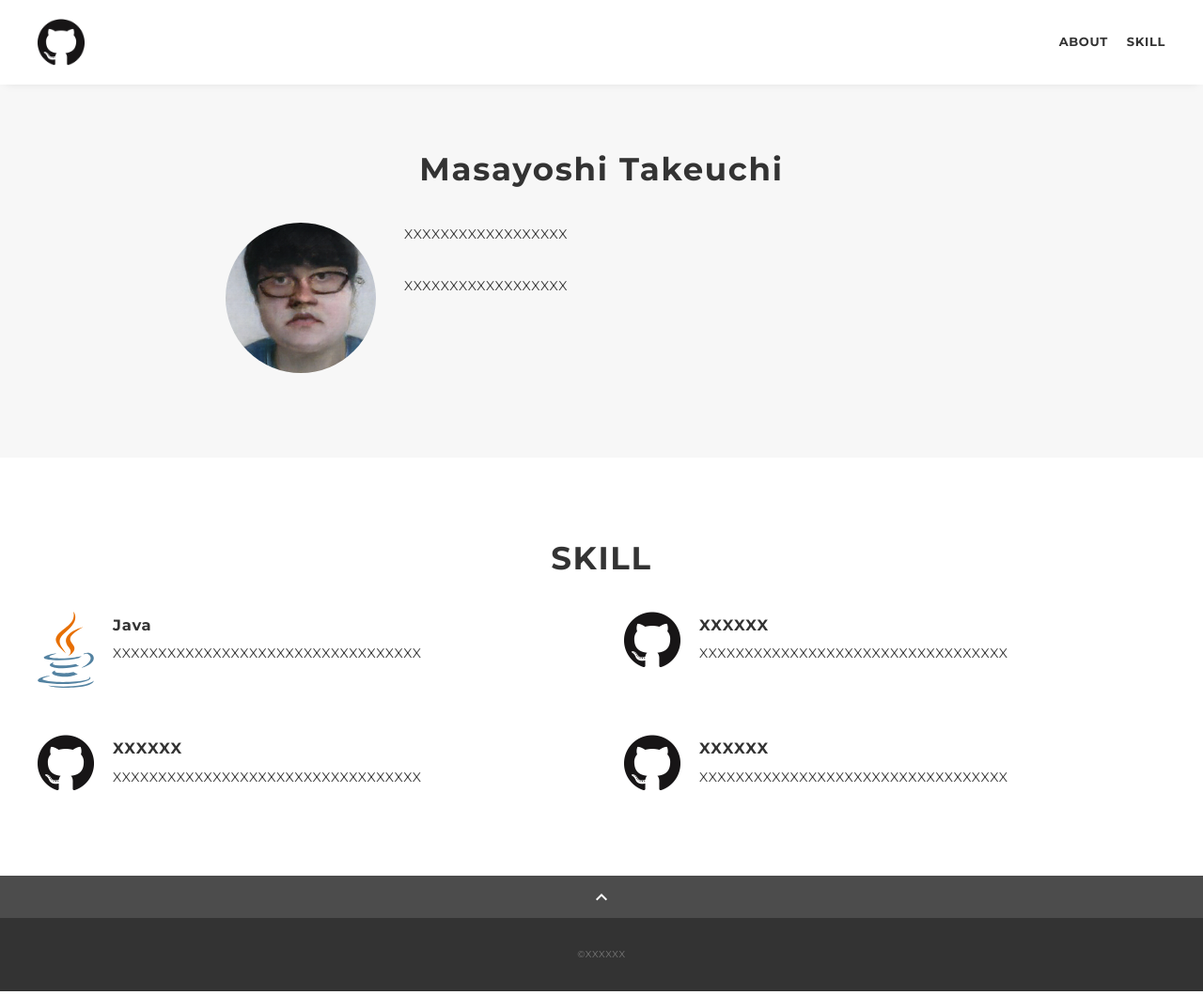
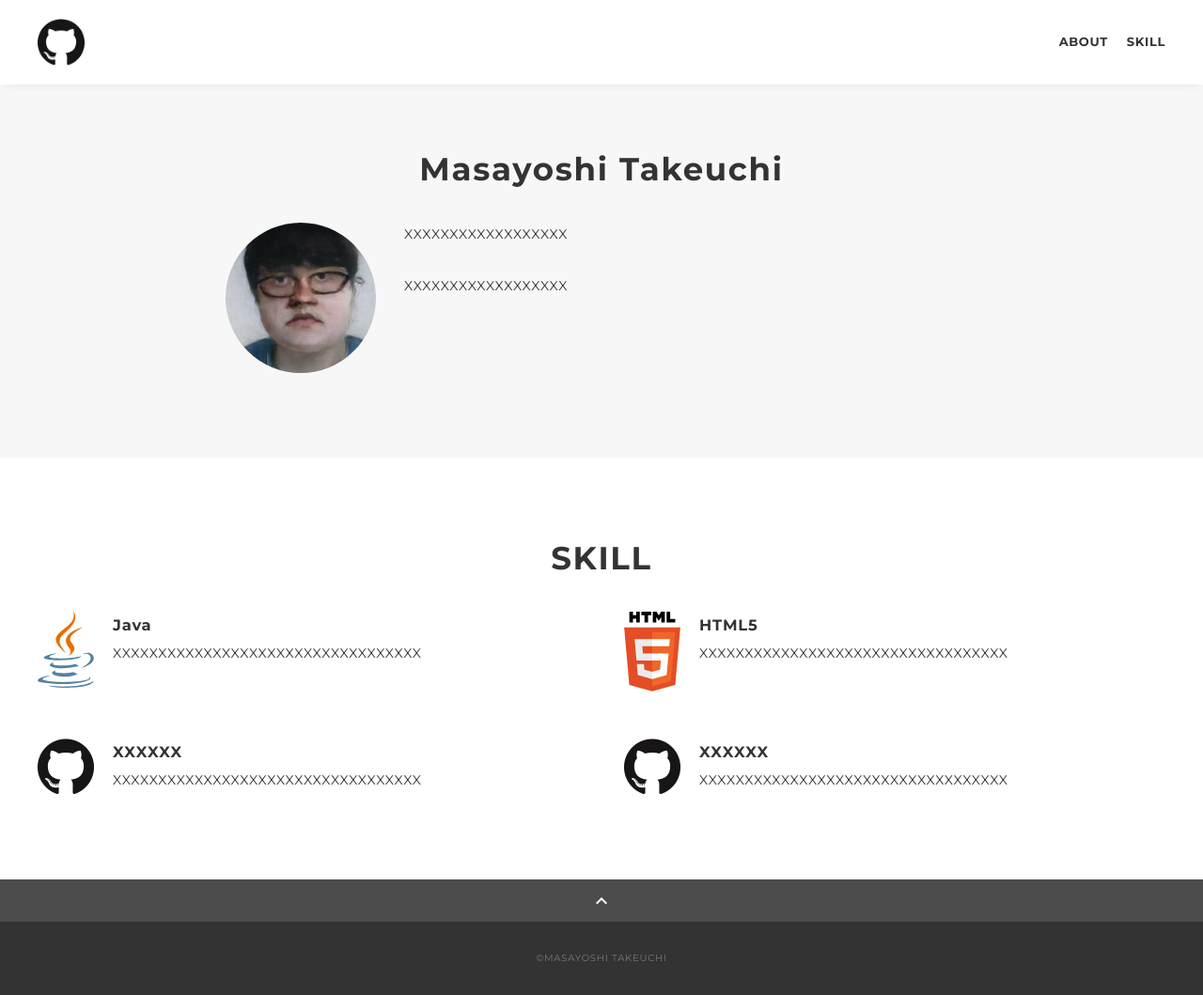
Before and after one commit to syouzen-6/portfolio, a plain HTML site: page docs/index.html in a window 1280 px wide. Shown: the whole page at 94% size. Drawn offline with nearby package versions, Linux system fonts and the light colour scheme.

Commit message:
一番下のところ

```diff
--- a/docs/index.html
+++ b/docs/index.html
@@ -63,7 +63,7 @@
 					<div class="skill-list">
 						<div class="skill-item">
 							<p class="skill-img">
-								<img src="img/java.svg" alt="logo" />
+								<img src="img/java.svg" alt="Java" />
 							</p>
 							<div class="skill-body">
 								<h3 class="skill-name">Java</h3>
@@ -72,10 +72,10 @@
 						</div>
 						<div class="skill-item">
 							<p class="skill-img">
-								<img src="img/github.png" alt="logo" />
+								<img src="img/html-5.svg" alt="HTML5" />
 							</p>
 							<div class="skill-body">
-								<h3 class="skill-name">XXXXXX</h3>
+								<h3 class="skill-name">HTML5</h3>
 								<p class="skill-text">XXXXXXXXXXXXXXXXXXXXXXXXXXXXXXXXXX</p>
 							</div>
 						</div>
@@ -106,7 +106,7 @@
 			</div>
 
 			<footer class="footer">
-				<div class="copyright">&copy;XXXXXX</div>
+				<div class="copyright">&copy;MASAYOSHI TAKEUCHI</div>
 			</footer>
 		</main>
 	</div>
```
Also changed, not shown: docs/img/html-5.svg (added).
